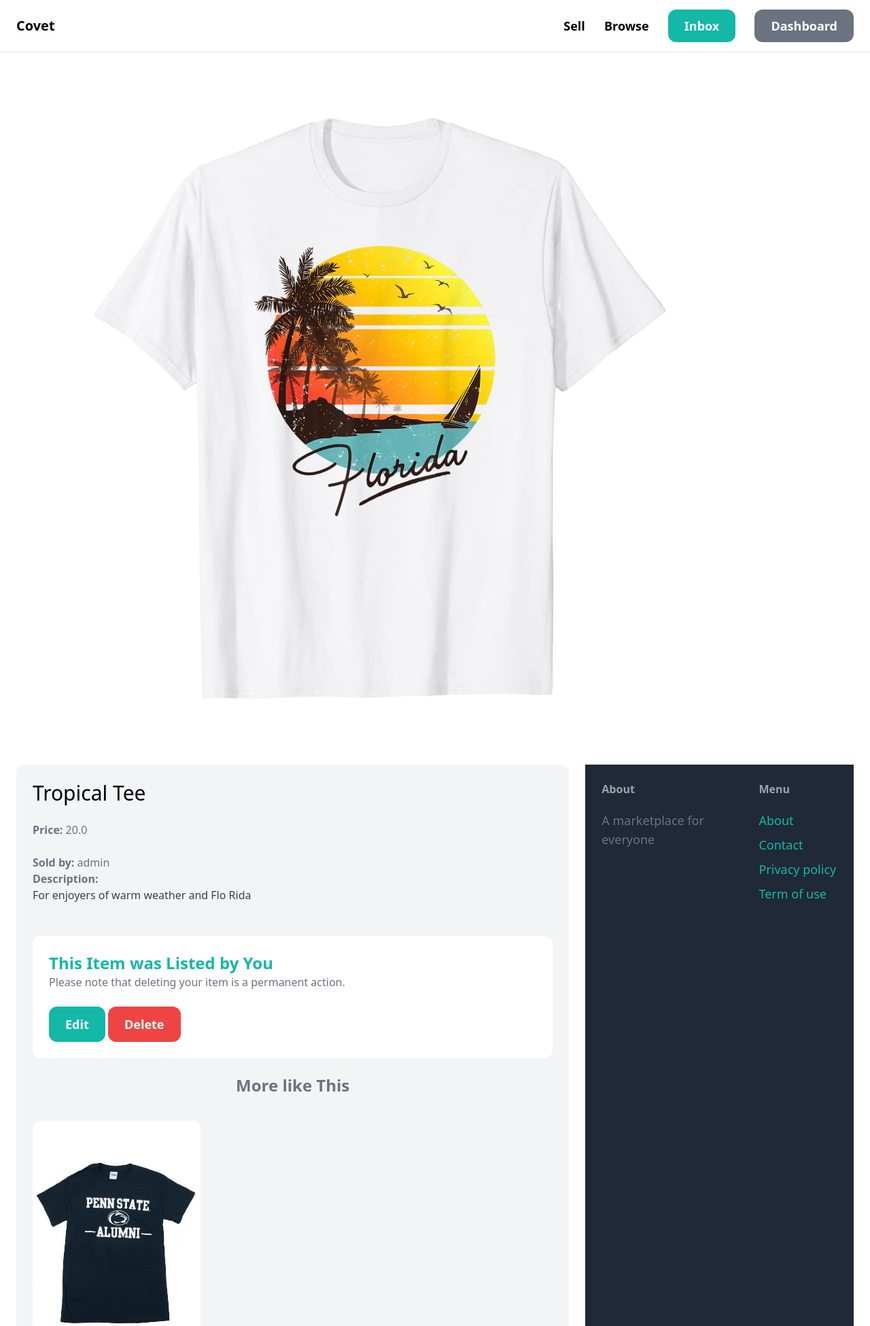
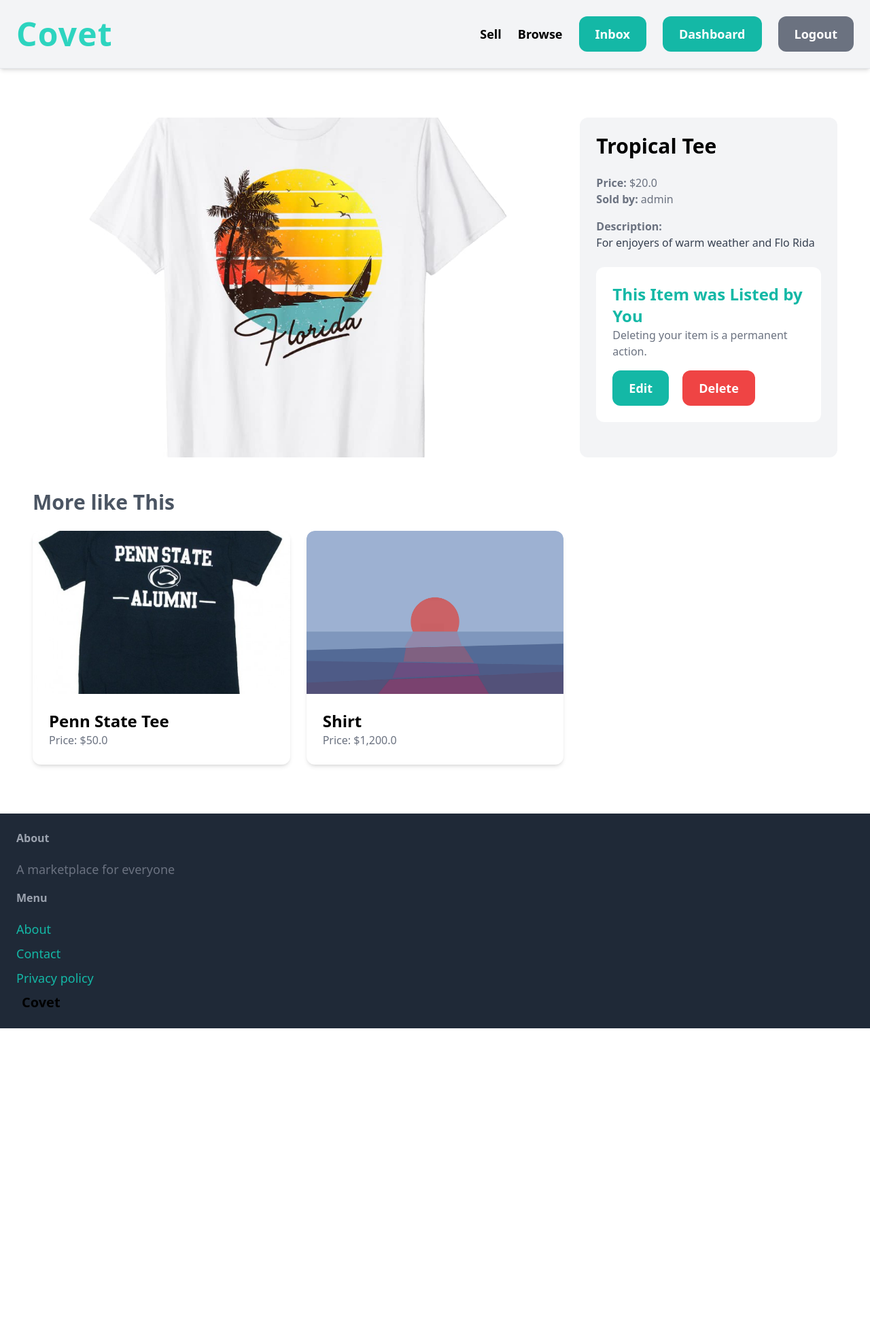
Before and after one commit to afeins19/Covet, a Django app: page /items/2/ in a window 1280 px wide. Shown: the top 1951 px of the page at 68% size. After the commit the page ends 1513 px from the top, so only its background shows below. Run offline with Django 4.2, Linux system fonts and the light colour scheme; a user stored in the database is signed in; data comes from the database, SQL or seed files in the repository; both versions use the stored data as it was after the commit; some libraries are stand-ins or nearby versions.

Commit message:
added more items for demoing

```diff
--- a/covet/core/templates/core/base.html
+++ b/covet/core/templates/core/base.html
@@ -12,11 +12,11 @@
 
   <body>
     <nav
-      class="py-6 px-6 flex justify-between items-center border-b border-gray-200"
+      class="py-6 px-6 flex justify-between items-center border-b border-gray-200 bg-gray-100 shadow-md"
     >
-      <a href="/" class="text-xl font-semibold hover:bg-teal-400">Covet</a>
+      <a href="/" class="text-5xl tracking-wide font-extrabold text-teal-400 hover:bg-teal-100">Covet</a>
 
-      <div class="space-x-6">
+      <div class="flex items-center space-x-6">
         <a
           href="{% url 'item:new' %}"
           class="text-lg font-semibold hover:text-teal-500"
@@ -36,9 +36,17 @@
         >
         <a
           href="{% url 'dashboard:index' %}"
-          class="px-6 py-3 text-lg font-semibold bg-gray-500 text-white rounded-xl hover:bg-gray-700"
+          class="px-6 py-3 text-lg font-semibold bg-teal-500 text-white rounded-xl hover:bg-teal-700"
           >Dashboard</a
         >
+
+        <form method="post" action="{% url 'core:logout' %}">
+          {% csrf_token %}
+          <button type="submit" class="px-6 py-3 text-lg font-semibold bg-gray-500 text-white rounded-xl hover:bg-gray-700">
+            Logout
+          </button>
+        </form>
+
         {% else %}
         <a
           href="{% url 'core:signup' %}"
@@ -56,7 +64,7 @@
 
     <div class="px-6 py-6">{% block content %} {% endblock %}</div>
 
-    <footer class="py-6 px-6 flex justify-between bg-gray-800">
+    <footer class="py-6 px-6 flex flex-wrap gap-4 justify-between bg-gray-800">
       <div class="w-2/3 pr-10">
         <h3 class="mb-5 font-semibold text-gray-400">About</h3>
 
@@ -89,11 +97,8 @@
             >
           </li>
           <li>
-            <a
-              href="{% url 'core:terms' %}"
-              class="text-lg text-teal-500 hover:text-teal-700"
-              >Term of use</a
-            >
+            <a href="/" class="text-xl font-semibold px-2 py-1 rounded-md hover:bg-teal-400">Covet</a>
+
           </li>
         </ul>
       </div>
--- a/covet/core/urls.py
+++ b/covet/core/urls.py
@@ -16,4 +16,5 @@ urlpatterns = [
     path('terms/', views.terms, name='terms'),
 
     path('login/', auth_views.LoginView.as_view(template_name='core/login.html', authentication_form=LoginForm), name='login'), #redirect to a custom login form...otherwise django doesnt know what to get
+    path('logout/', auth_views.LogoutView.as_view(next_page='/'), name='logout'), # default django logout
 ]
--- a/covet/core/views.py
+++ b/covet/core/views.py
@@ -46,3 +46,7 @@ def signup(request):
     return render(request, 'core/signup.html', {
         'form': form
     })
+
+def base_view(request):
+    categories = Category.objects.all()
+    return render(request, 'core/base.html', {'categories': categories})
--- a/covet/item/templates/item/detail.html
+++ b/covet/item/templates/item/detail.html
@@ -1,86 +1,69 @@
 {% extends 'core/base.html' %}
-
-<h1></h1>
-
-{% block title %}{{ item.name }}{%endblock%}
-
-<h1></h1>
+{% block title %}{{ item.name }}{% endblock %}
 
 {% block content %}
-<div class="grid grid-cols-3 gap-6">
-  <div class="col-span-3">
-    <img src="{{ item.image.url }}" class="rounded-xl" />
+<div class="container mx-auto px-6 py-12">
+  <!-- Item Detail Section -->
+  <div class="grid grid-cols-1 lg:grid-cols-3 gap-6">
+    <!-- Item Image -->
+    <div class="lg:col-span-2">
+      <img src="{{ item.image.url }}" class="w-full h-[500px] object-cover rounded-xl" />
     </div>
 
-  <div class="col-span-2 p-6 bg-gray-100 rounded-xl">
-    <h1 class="mb-6 text-3xl">{{ item.name }}</h1>
-    <p class="text-gray-500"><strong>Price: </strong>{{ item.price }}</p>
-    <br />
-    <p class="text-gray-500">
-      <strong>Sold by: </strong>{{ item.created_by.username }}
-    </p>
+    <!-- Item Info -->
+    <div class="p-6 bg-gray-100 rounded-xl">
+      <h1 class="mb-6 text-3xl font-semibold">{{ item.name }}</h1>
+      <p class="text-gray-500"><strong>Price:</strong> ${{ item.price }}</p>
+      <p class="text-gray-500"><strong>Sold by:</strong> {{ item.created_by.username }}</p>
+
       {% if item.description %}
-    <p class="text-gray-700">
+      <p class="mt-4 text-gray-700">
         <strong class="text-gray-500">Description:</strong><br />
         {{ item.description }}
       </p>
       {% endif %}
 
-    <br />
+      <!-- Seller Actions -->
       {% if request.user == item.created_by %}
       <div class="mt-6 p-6 bg-white rounded-xl">
-      <p class="text-2xl text-teal-500 font-semibold">
-        This Item was Listed by You
-      </p>
-      <p class="text-gray-500">
-        Please note that deleting your item is a permanent action.
-      </p>
-      <a
-        href="{% url 'item:edit' item.id %}"
-        class="inline-block mt-6 px-6 py-3 text-lg font-semibold bg-teal-500 text-white rounded-xl"
-        >Edit</a
-      >
-
-      <a
-        href="{% url 'item:delete' item.id %}"
-        class="inline-block mt-6 px-6 py-3 text-lg font-semibold bg-red-500 text-white rounded-xl"
-        >Delete</a
-      >
+        <p class="text-2xl text-teal-500 font-semibold">This Item was Listed by You</p>
+        <p class="text-gray-500">Deleting your item is a permanent action.</p>
+        <div class="mt-4 space-x-4">
+          <a href="{% url 'item:edit' item.id %}"
+             class="inline-block px-6 py-3 text-lg font-semibold bg-teal-500 text-white rounded-xl hover:bg-teal-700">
+            Edit
+          </a>
+          <a href="{% url 'item:delete' item.id %}"
+             class="inline-block px-6 py-3 text-lg font-semibold bg-red-500 text-white rounded-xl hover:bg-red-700">
+            Delete
+          </a>
+        </div>
+      </div>
+      {% else %}
+      <a href="#"
+         class="inline-block mt-4 px-6 py-3 text-lg font-semibold bg-teal-500 text-white rounded-xl hover:bg-teal-700">
+        Contact Seller
+      </a>
+      {% endif %}
+    </div>
   </div>
 
-    {% else %}
-    <a
-      href="#"
-      class="inline-block mt-4 px-6 py-3 text-lg font-smibold bg-teal-500 text-white rounded-xl hover:bg-teal-700"
-      >Contact Seller
-    </a>
-    {% endif %}
-    <div>
-      <div class="mb-6 grid grid-cols-3 gap-3">
-        <br />
-        <h2 class="mt-6 mb-6 text-2xl text-center font-semibold text-gray-500">
-          More like This
-        </h2>
-        <br />
-        {% for item in related_items %}
-        <div>
-          <div class="mb-12">
-            <a href="{% url 'item:detail' item.id %}">
-              <div>
-                <img src="{{ item.image.url }}" class="rounded-t-xl" />
-              </div>
-
-              <div class="p-6 bg-white rounded-b-xl">
-                <h2 class="text-2xl">{{ item.name }}</h2>
-                <p class="text-gray-500">Price: ${{ item.price }}</p>
+  <!-- Related Items -->
+  <div class="mt-12">
+    <h2 class="text-3xl text-gray-600 font-semibold mb-6">More like This</h2>
+    <div class="grid grid-cols-1 md:grid-cols-2 lg:grid-cols-3 gap-6">
+      {% for related_item in related_items %}
+      <div class="bg-white shadow-md rounded-xl overflow-hidden">
+        <a href="{% url 'item:detail' related_item.id %}">
+          <img src="{{ related_item.image.url }}" class="w-full h-60 object-cover rounded-t-xl" />
+          <div class="p-6">
+            <h2 class="text-2xl font-semibold">{{ related_item.name }}</h2>
+            <p class="text-gray-500">Price: ${{ related_item.price }}</p>
           </div>
         </a>
-            <br />
       </div>
       {% endfor %}
     </div>
   </div>
 </div>
-  </div>
 {% endblock %}
-</div>
--- a/covet/item/views.py
+++ b/covet/item/views.py
@@ -12,6 +12,9 @@ def items(request):
     category_id = request.GET.get('category', 0)  #backend for items.html category function...lets links to categories redirect
     categories = Category.objects.all()
     items = Item.objects.filter(is_sold=False)
+
+    if category_id:
+        items = items.filter(category_id=int(category_id))
 
     if category_id:
         items = items.filter(category_id=category_id)
```
Also changed, not shown: covet/core/templates/core/index.html (+31 -36 lines), covet/dashboard/templates/dashboard/index.html (+20 -29 lines), covet/item/templates/item/items.html (+30 -43 lines), covet/db.sqlite3. Lines whose indentation alone changed are shown as unchanged.
